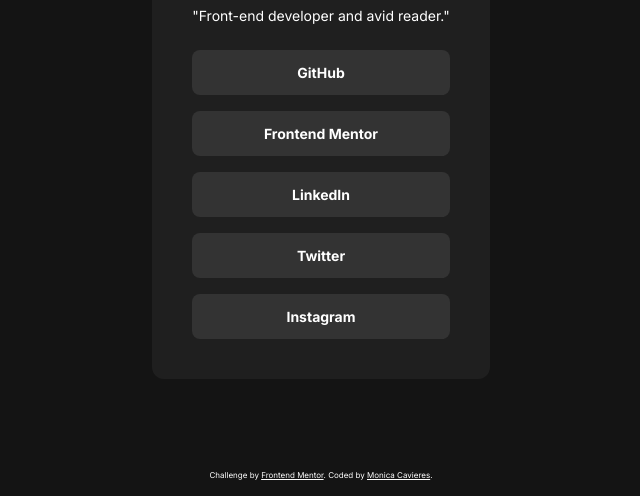
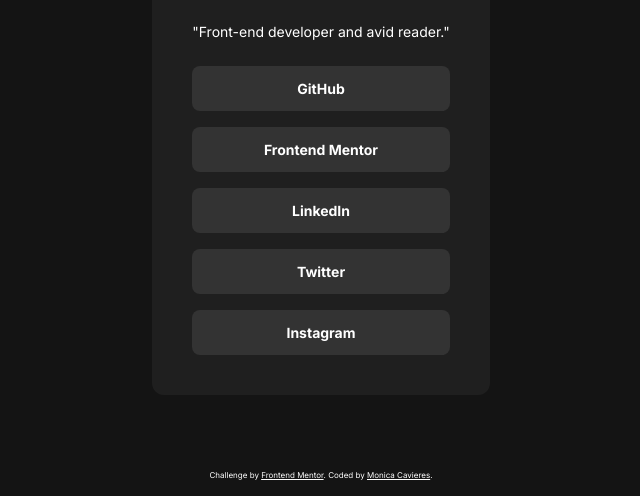
Before and after one commit to monicavieres/social-links-profile-main, a plain HTML site: page index.html in a window 1280 px wide. Shown: the part 304-800 px from the top of the page, without its empty margins (319-959 px from the left). Drawn offline with Linux system fonts and the light colour scheme.

Commit message:
chore: center the card considering the attributes

```diff
--- a/index.css
+++ b/index.css
@@ -37,6 +37,7 @@
   flex-grow: 1;
   width: 100%;
   text-align: center;
+  margin-top: 32px
 }
 
 .card {
```
